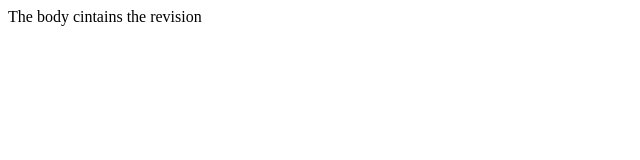
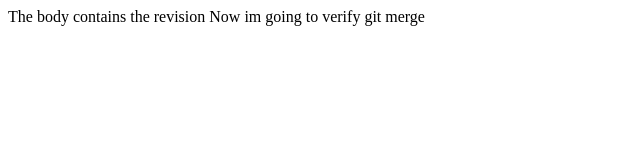
Before and after one commit to Gowtham2kumar/Revision, a plain HTML site: page index.html in a window 1280 px wide. Shown: the whole page, without its empty margins (0-640 px from the left). Drawn offline with Linux system fonts and the light colour scheme.

Commit message:
Now just changed the contains

```diff
--- a/index.html
+++ b/index.html
@@ -3,6 +3,7 @@
 		This page Belongs to Revision
 	</title>
 	<body>
-		The body cintains the revision
+		The body contains the revision
+		Now im going to verify git merge
 	</body>
 </html>
```
